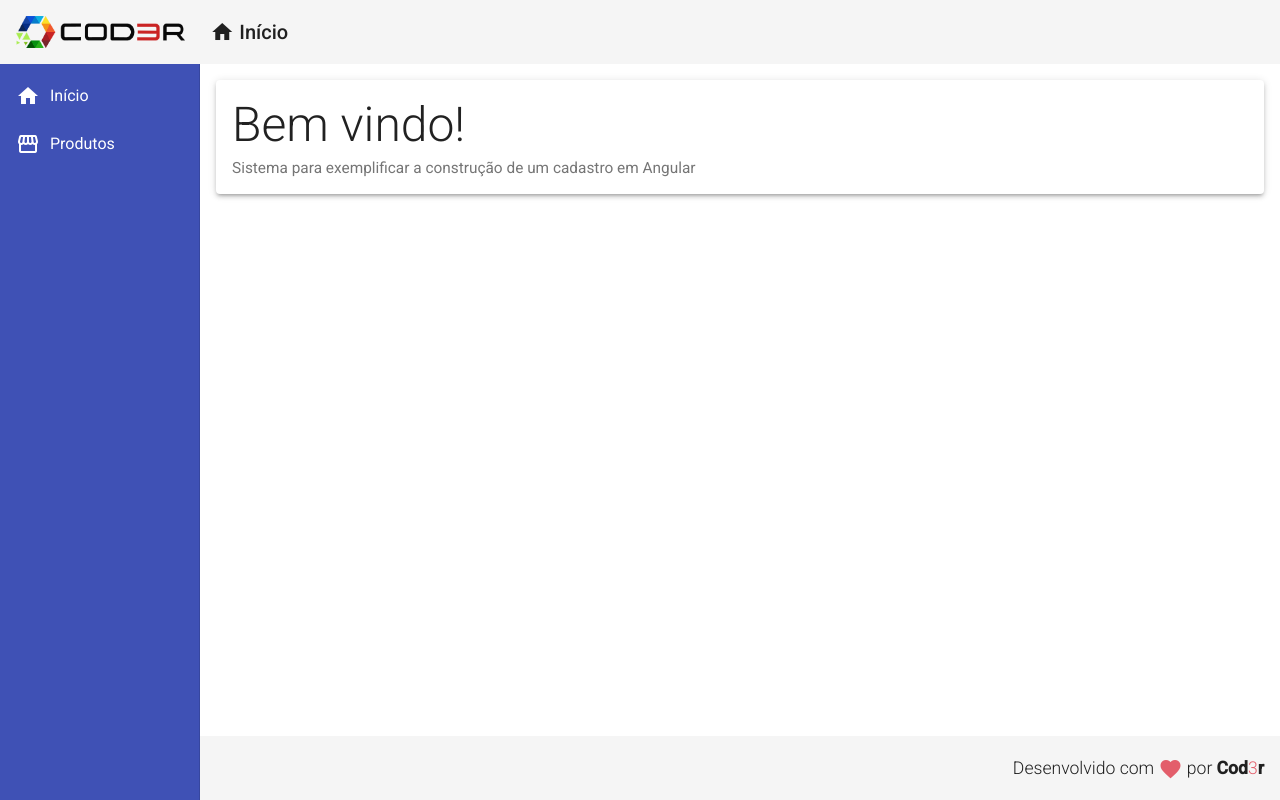
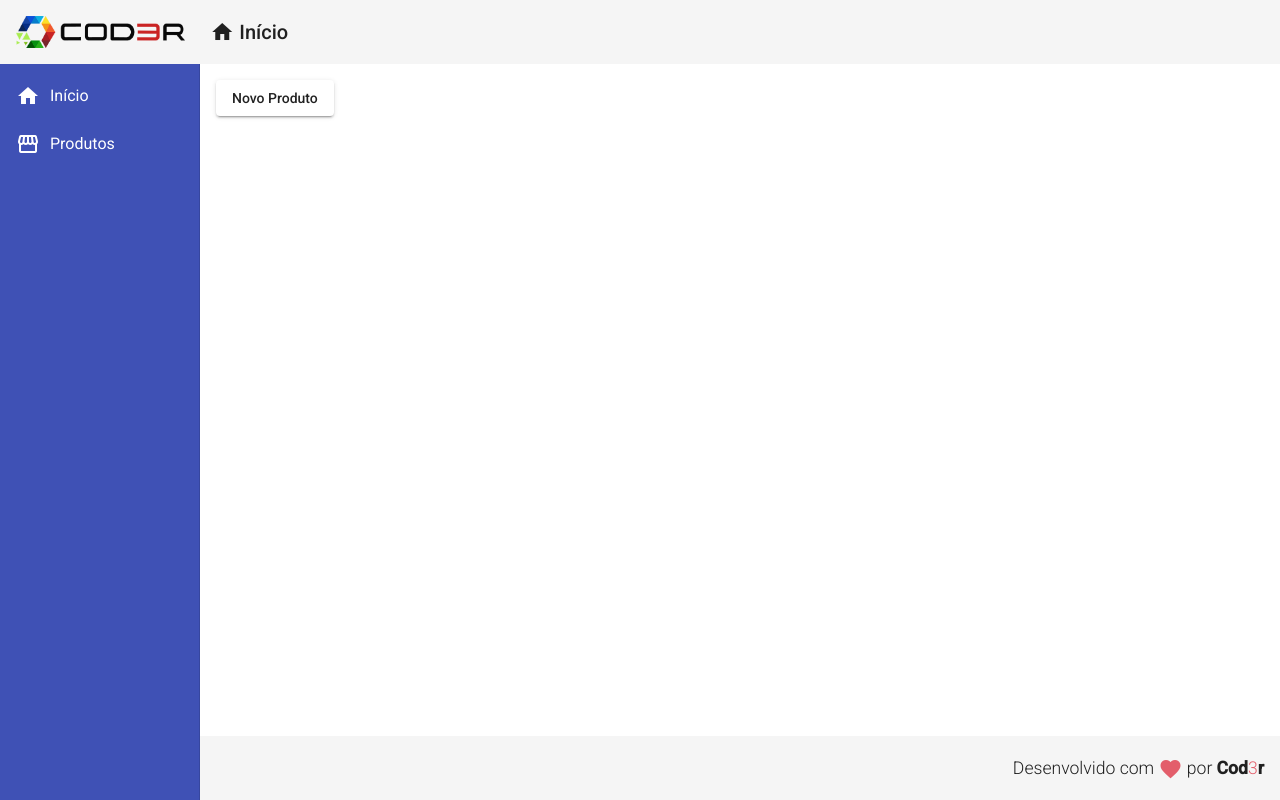
Before and after one commit to narciso-gomes/curso-angular-cod3r, an Angular app in the folder frontend/: page /products in a window 1280 px wide. Before the commit this address led to /. Built offline with nearby package versions, Linux system fonts and the light colour scheme.

Commit message:
configuracao de rotas componentes de produto

```diff
--- a/frontend/src/app/app-routing.module.ts
+++ b/frontend/src/app/app-routing.module.ts
@@ -1,10 +1,18 @@
-import { NgModule } from '@angular/core';
-import { RouterModule, Routes } from '@angular/router';
+import {NgModule} from '@angular/core';
+import {RouterModule, Routes} from '@angular/router';
+import {HomeComponent} from "./views/home/home.component";
+import {ProductCrudComponent} from "./views/product-crud/product-crud.component";
+import {ProductCreateComponent} from "./components/product/product-create/product-create.component";
 
-const routes: Routes = [];
+const routes: Routes = [
+    {path: '', component: HomeComponent},
+    {path: 'products', component: ProductCrudComponent},
+    {path: 'products/create', component: ProductCreateComponent},
+];
 
 @NgModule({
-  imports: [RouterModule.forRoot(routes)],
-  exports: [RouterModule]
+    imports: [RouterModule.forRoot(routes)],
+    exports: [RouterModule]
 })
-export class AppRoutingModule { }
+export class AppRoutingModule {
+}
--- /dev/null
+++ b/frontend/src/app/components/product/product-create/product-create.component.html
@@ -0,0 +1 @@
+<p>product-create works!</p>
--- /dev/null
+++ b/frontend/src/app/components/product/product-create/product-create.component.ts
@@ -0,0 +1,15 @@
+import { Component, OnInit } from '@angular/core';
+
+@Component({
+  selector: 'app-product-create',
+  templateUrl: './product-create.component.html',
+  styleUrls: ['./product-create.component.css']
+})
+export class ProductCreateComponent implements OnInit {
+
+  constructor() { }
+
+  ngOnInit(): void {
+  }
+
+}
--- a/frontend/src/app/components/template/header/header.component.html
+++ b/frontend/src/app/components/template/header/header.component.html
@@ -1,6 +1,6 @@
 <mat-toolbar class="header">
     <span>
-        <a href="">
+        <a routerLink="/">
             <img class="logo" src="assets/img/logo.png" alt="">
         </a>
     </span>
--- a/frontend/src/app/components/template/nav/nav.component.html
+++ b/frontend/src/app/components/template/nav/nav.component.html
@@ -1,12 +1,12 @@
 <mat-sidenav-container class="container">
     <mat-sidenav class="sidenav" mode="side" opened fixedInViewport="true" fixedTopGap="64">
         <mat-nav-list class="nav-list">
-            <a mat-list-item>
+            <a mat-list-item routerLink="/">
                 <i class="material-icons">home</i>
                 Início
             </a>
 
-            <a mat-list-item>
+            <a mat-list-item routerLink="/products">
                 <i class="material-icons">storefront</i>
                 Produtos
             </a>
@@ -14,6 +14,6 @@
     </mat-sidenav>
 
     <mat-sidenav-content class="content">
-        <app-home></app-home>
+        <router-outlet></router-outlet>
     </mat-sidenav-content>
 </mat-sidenav-container>
--- /dev/null
+++ b/frontend/src/app/views/product-crud/product-crud.component.html
@@ -0,0 +1,3 @@
+<button mat-raised-button (click)="navigateToProductCreate()">
+    Novo Produto
+</button>
--- /dev/null
+++ b/frontend/src/app/views/product-crud/product-crud.component.ts
@@ -0,0 +1,20 @@
+import {Component, OnInit} from '@angular/core';
+import {Router} from "@angular/router";
+
+@Component({
+    selector: 'app-product-crud',
+    templateUrl: './product-crud.component.html',
+    styleUrls: ['./product-crud.component.css']
+})
+export class ProductCrudComponent implements OnInit {
+
+    constructor(private router: Router) {
+    }
+
+    ngOnInit(): void {
+    }
+
+    navigateToProductCreate() {
+        this.router.navigate(['/products/create'])
+    }
+}
```
Also changed, not shown: frontend/src/app/app.module.ts (+8 -2 lines), frontend/src/app/components/product/product-create/product-create.component.css (added), frontend/src/app/views/home/home.component.css (line endings or trailing spaces), frontend/src/app/views/product-crud/product-crud.component.css (added).
